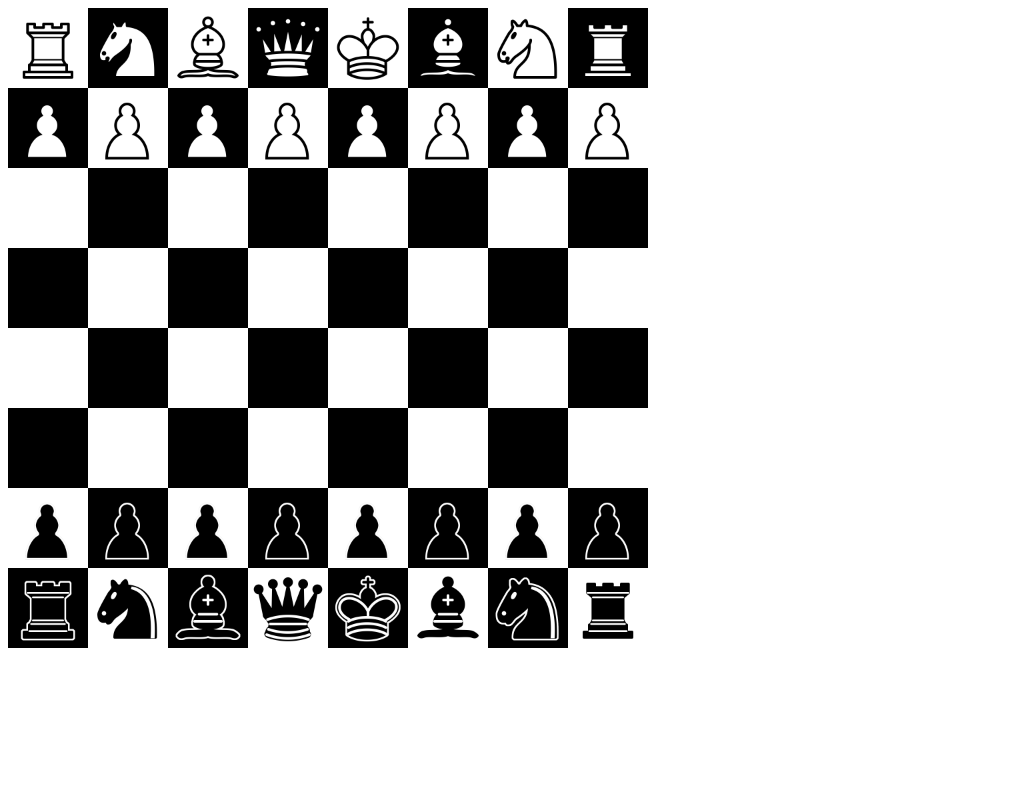
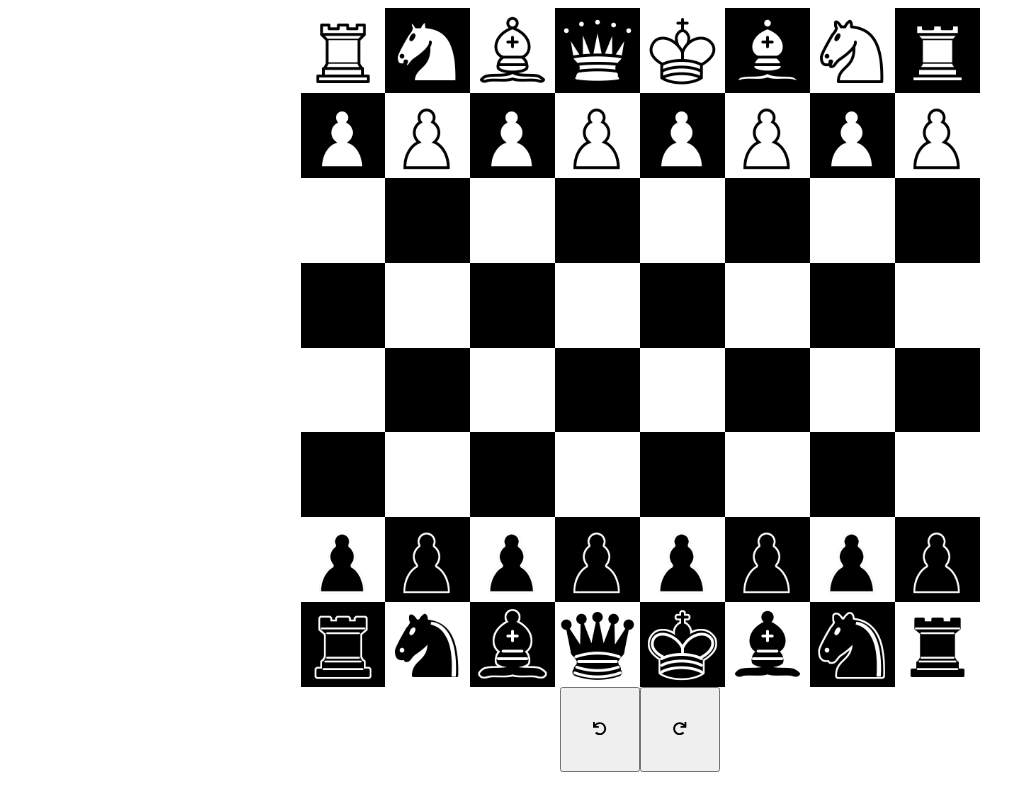
Before and after one commit to rishabhkailey/chess, a React (Create React App) app: page / in a window 1280 px wide. Shown: the whole page, without its empty margins (0-1035 px from the left). Built offline with nearby package versions, Linux system fonts and the light colour scheme.

Commit message:
added redo/undo option and changed chess.css (now using flex)

```diff
--- a/package.json
+++ b/package.json
@@ -2,8 +2,10 @@
   "name": "chess",
   "version": "0.1.0",
   "private": true,
-  "hoempage": "https://rishabhkailey.github.io/chess-game-build",
   "dependencies": {
+    "@fortawesome/fontawesome-svg-core": "^1.2.27",
+    "@fortawesome/free-solid-svg-icons": "^5.12.1",
+    "@fortawesome/react-fontawesome": "^0.1.8",
     "react": "^16.12.0",
     "react-dom": "^16.12.0",
     "react-scripts": "3.4.0"
--- a/src/Chess/Chess.jsx
+++ b/src/Chess/Chess.jsx
@@ -1,6 +1,9 @@
 import React,{Component} from 'react'
 import './chess.css'
 import getValidMoves from './moves'
+
+import { FontAwesomeIcon } from '@fortawesome/react-fontawesome'
+import { faUndo , faRedo } from '@fortawesome/free-solid-svg-icons'
 
 class Chess extends Component {
     constructor(props) {
@@ -15,9 +18,61 @@ class Chess extends Component {
             Board : [],
             possibleMoves: [],
             attack: [],
-            activePlayer: false// flase for black and true for white
+            activePlayer: false,// flase for black and true for white
+            redoStack: [],
+            undoStack: []
         }
+        this.undo = this.undo.bind(this)
+        this.redo = this.redo.bind(this)
     }
+
+
+    redo() {
+        let {undoStack , redoStack , activePlayer} = this.state
+        if(redoStack.length === 0) {
+            return
+        }
+        let topIndex = redoStack.length - 1
+        let {piece , old_pos} = redoStack[topIndex]
+
+        // saving old values for undo stack
+        let r1 = piece.r , c1 = piece.c , old_first_move1 = piece.old_first_move
+
+        // we are changing in the original reference (so changes will be reflected in the game)
+        piece.r = old_pos.r;
+        piece.c = old_pos.c;
+        piece.firstMove = old_pos.old_first_move
+
+        redoStack.splice(topIndex,1)
+        undoStack.push({piece , old_pos: {r: r1 , c: c1}})
+
+        this.setState({undoStack , redoStack , activePlayer: !activePlayer , possibleMoves: [], attack: [] , selected: null})
+    }
+
+
+    undo() {
+        let {undoStack , redoStack , activePlayer} = this.state
+        if(undoStack.length === 0) {
+            return
+        }
+        let topIndex = undoStack.length - 1
+        let {piece , old_pos , old_first_move} = undoStack[topIndex]
+
+        // saving the old values for redo stack
+        let r1 = piece.r , c1 = piece.c , old_first_move1 = piece.old_first_move
+
+        // we are changing in the original reference (so changes will be reflected in the game)
+        piece.r = old_pos.r;
+        piece.c = old_pos.c;
+        piece.firstMove = old_first_move
+
+        undoStack.splice(topIndex,1)
+        redoStack.push({piece , old_pos: {r: r1 , c: c1} , old_first_move: old_first_move1})
+
+        this.setState({undoStack , redoStack , activePlayer: !activePlayer , possibleMoves: [], attack: [] , selected: null})
+    }
+
+
     initialiseGame() {
         let white = {}
         let black = {}
@@ -89,14 +144,20 @@ class Chess extends Component {
     }
 
     changePosition(r,c) {
-        let {selected,activePlayer} = this.state
+        let {selected,activePlayer,undoStack} = this.state
         // here selected = piece (object reference) so we change selected {r,c} it will change the value of piece inside white , black (but will not rerender so we need to do this.setState but do not change the reference of selected)
+
+        // use piece to get info like curr position
+        let stackElement = {piece: selected , old_pos: {r: selected.r , c: selected.c} , old_first_move: selected.firstMove}
+        undoStack.push(stackElement)
+
         selected.r = r
         selected.c = c
         selected.firstMove = false
         ////console.log('rerender called')
-        this.setState({selected, possibleMoves: [], attack: [],activePlayer: !activePlayer})
+        this.setState({selected, possibleMoves: [], attack: [],activePlayer: !activePlayer,undoStack})
     }
+
     eliminate(block) {
         let {white,black,selected,activePlayer} =  this.state
 
@@ -196,13 +257,15 @@ class Chess extends Component {
             newBoard[r][c].attack = true
         })
 
+        let empty = <div className='piece'></div>
+
         let display = newBoard.map((row,index1) => {
             let displayRow = row.map((block,index2) => {
                 let color = 'black'
                 if(block.color) {
                     color = 'white'
                 }
-                let piece =  null
+                let piece =  empty
                 let onClick = null
                 if(block.piece && block.piece.player  && block.piece.pieceName) {
                     piece = <img src={'/images/'+block.piece.player+"_"+block.piece.pieceName+'.png'} className = 'piece'></img>
@@ -210,7 +273,9 @@ class Chess extends Component {
                 }
 
                 if(block.highlight) {
-                    return <div className='block highlight' onClick={()=>{this.changePosition(index1,index2)}} key={index1*8+index2} style={{backgroundColor: color}}></div>
+                    return <div className='block highlight' onClick={()=>{this.changePosition(index1,index2)}} key={index1*8+index2} style={{backgroundColor: color}}>
+                        {empty}
+                    </div>
                 }
                 else if(block.attack) {
                     return <div className='block attack' key={index1*8+index2} onClick={()=> {this.eliminate(block)}} style={{backgroundColor: color}}>{piece}</div>
@@ -220,9 +285,14 @@ class Chess extends Component {
             })
             return <div key={index1} className = 'row'>{displayRow}</div>
         })
-    return <div style={{margin: 'auto'}}>
+    return <div className = 'outside-container'>
         {display}
+        <div className='row'>
+            <button className = 'button' onClick={this.undo}><FontAwesomeIcon icon={faUndo} / ></button>
+            <button className = 'button' onClick={this.redo}><FontAwesomeIcon icon={faRedo} / ></button>
+        </div>
     </div>
     }
+
 }
 export default Chess
--- a/src/Chess/chess.css
+++ b/src/Chess/chess.css
@@ -2,13 +2,15 @@
     box-sizing: border-box;
 }
 .block {
-    height: 80px;
-    width: 80px;
-    display: inline-block;
+    /* */
+    height: 100%;
+    width: calc(100vmin/9 - .5vmin)
 }
-
 .row {
+    /* height 100% divided into 9 rows (8 chess rows , and 1 for undo and redo button)*/
+    height: calc(100vmin/9 - .5vmin);
     display: flex;
+    justify-content: center;
 }
 
 .piece {
@@ -24,3 +26,14 @@
 .attack {
     border: 3px solid red;
 }
+
+.outside-container {
+    display: flex;
+    flex-direction: column;
+    justify-content: center;
+}
+
+.button {
+    width: calc(10vmin);
+    height: 100%;
+}
```
Also changed, not shown: 1 other file (tests, documents, lock files or other folders).
